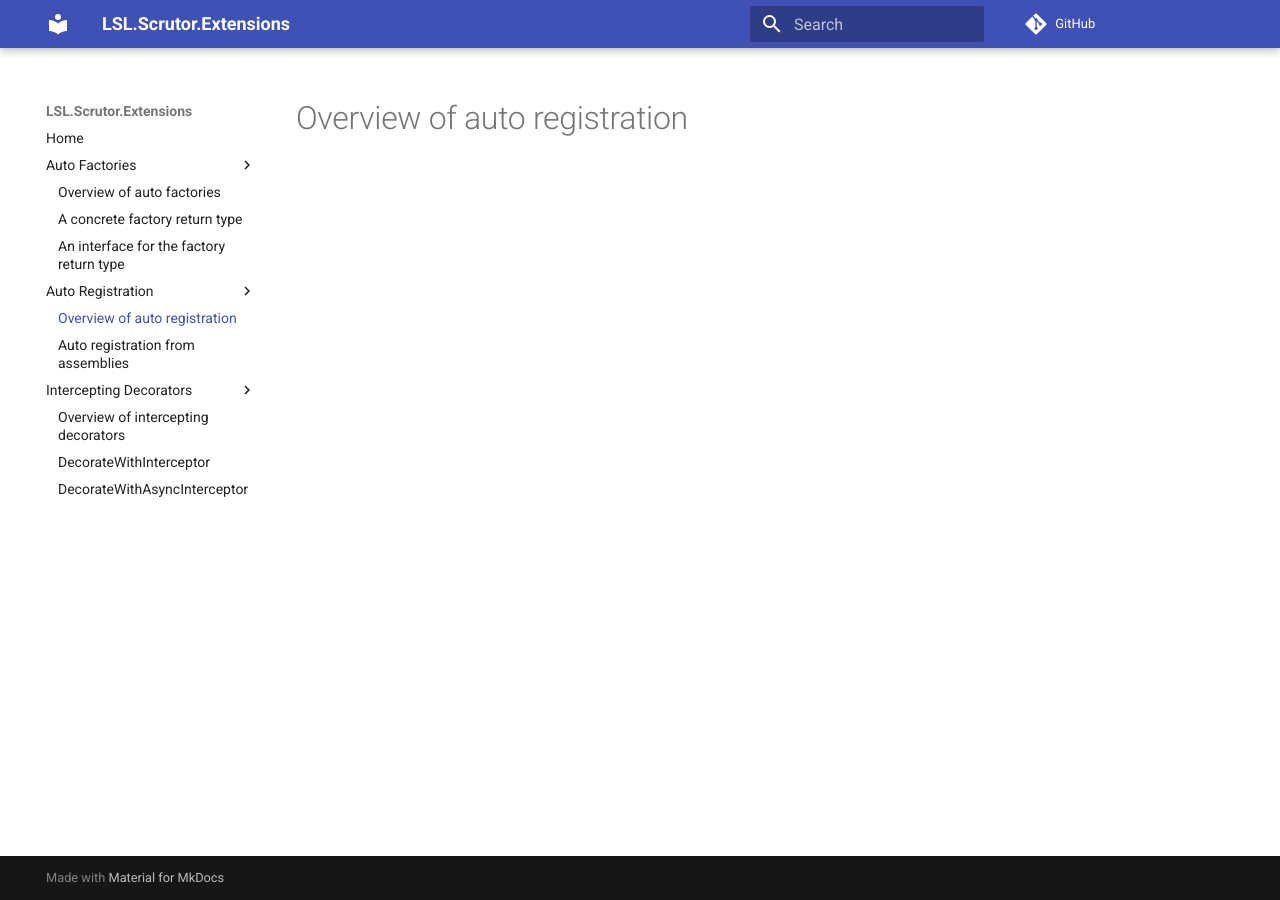
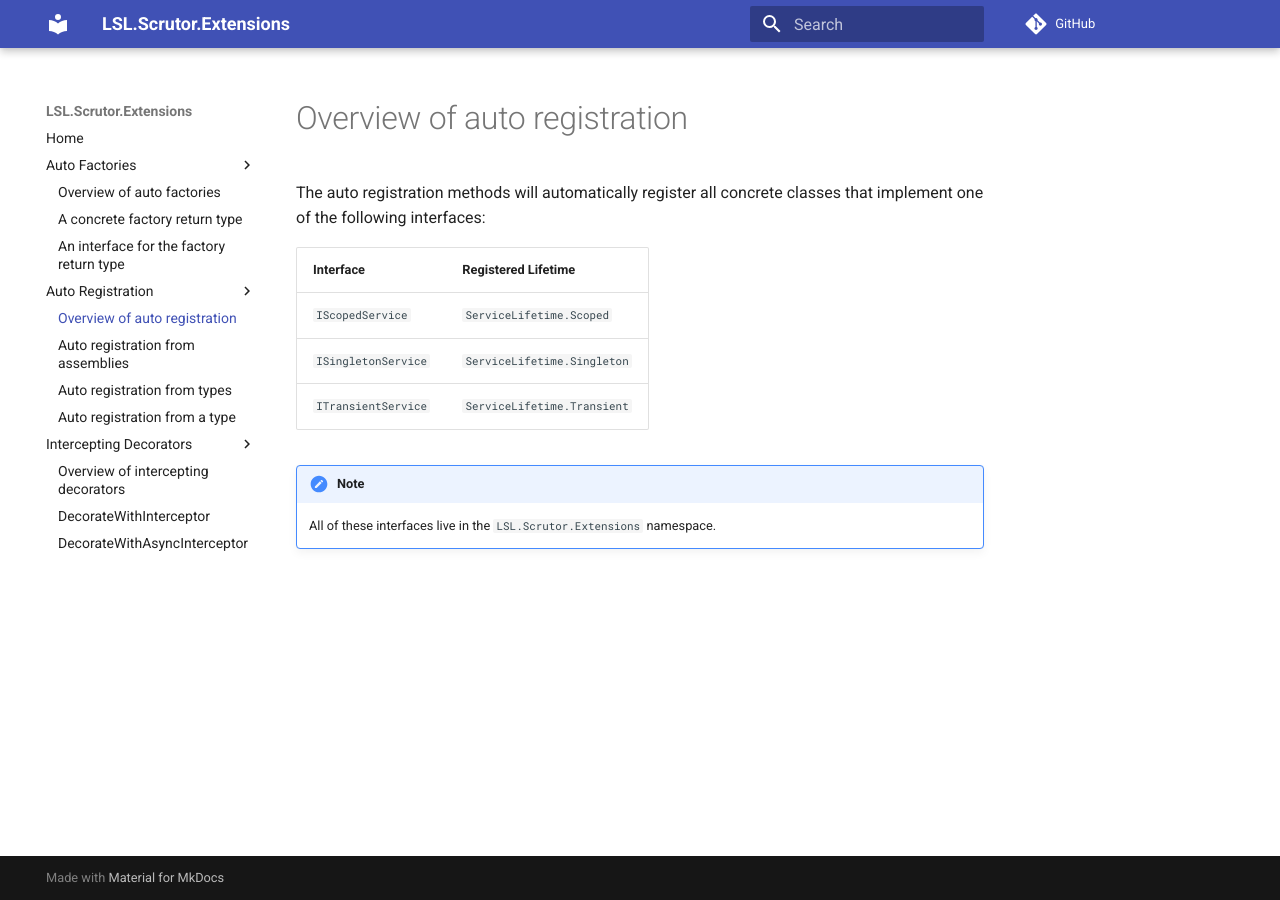
Before and after one commit to alunacjones/LSL.Scrutor.Extensions, an MkDocs documentation site: the page built from docs/Auto Registration/01-overview.md, in a window 1280 px wide. Built offline with MkDocs 1.6.1 and Material for MkDocs 9.7.7, drawn with Linux system fonts in a browser that asks for light colours; comment, search, counter and statistics services are not loaded.

Commit message:
more docs and sample

````diff
--- a/docs/Auto Registration/01-overview.md
+++ b/docs/Auto Registration/01-overview.md
@@ -1 +1,13 @@
 # Overview of auto registration
+
+The auto registration methods will automatically register all concrete classes that
+implement one of the following interfaces:
+
+| Interface           | Registered Lifetime         |
+| ------------------- | --------------------------- |
+| `IScopedService`    | `ServiceLifetime.Scoped`    |
+| `ISingletonService` | `ServiceLifetime.Singleton` |
+| `ITransientService` | `ServiceLifetime.Transient` |
+
+!!! note
+    All of these interfaces live in the `LSL.Scrutor.Extensions` namespace.
--- /dev/null
+++ b/docs/Auto Registration/04-fromAType.md
@@ -0,0 +1,9 @@
+# Auto registration from a type
+
+The following example shows auto registration of types
+from the assemblies of the given types:
+
+```csharp { data-fiddle="VRMZEM" }
+new ServiceCollection()
+    .AutoRegisterServicesFromAssemblyOf<AutoRegisterServicesTests>();
+```
````
Also changed, not shown: docs/Auto Registration/02-fromAssemblies.md (added, +9 -0 lines), docs/Auto Registration/03-fromTypes.md (added, +9 -0 lines), docs/Auto Registration/fromAssemblies.md (deleted, +0 -1 lines), 1 other file.
